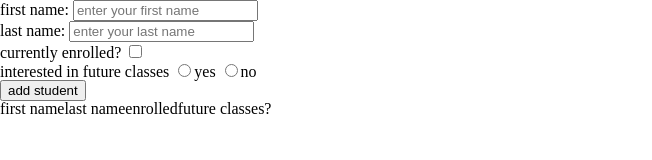
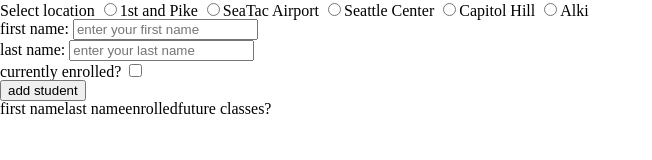
Before and after one commit to kbperez/cookie-stand, a plain HTML site: page index.html in a window 1280 px wide. Shown: the whole page, without its empty margins (0-652 px from the left). Drawn offline with Linux system fonts and the light colour scheme.

Commit message:
added radio button

```diff
--- a/index.html
+++ b/index.html
@@ -10,6 +10,15 @@
   <body>
     <!-- content goes here -->
       <form id="sample_form">
+        <fieldset>
+          <label for="location">Select location</label>
+          <input type="radio" name="location" value="pikeAndFirst">1st and Pike
+          <input type="radio" name="location" value="seaTac">SeaTac Airport
+          <input type="radio" name="location" value="seatCtr">Seattle Center
+          <input type="radio" name="location" value="capHill">Capitol Hill
+          <input type="radio" name="location" value="alki">Alki
+        </fieldset>
+
         <fieldset>
           <label for="first">first name:</label>
           <input for="text" name="first" placeholder="enter your first name" required>
@@ -25,11 +34,6 @@
           <input type="checkbox" name="enrolled" value="enrolled">
         </fieldset>
 
-        <fieldset>
-          <label for="future-classes">interested in future classes</label>
-          <input type="radio" name="future_classes" value="yes">yes
-          <input type="radio" name="future_classes" value="no">no
-        </fieldset>
 
         <button id="submit_btn" type="submit">add student</button>
 
```
